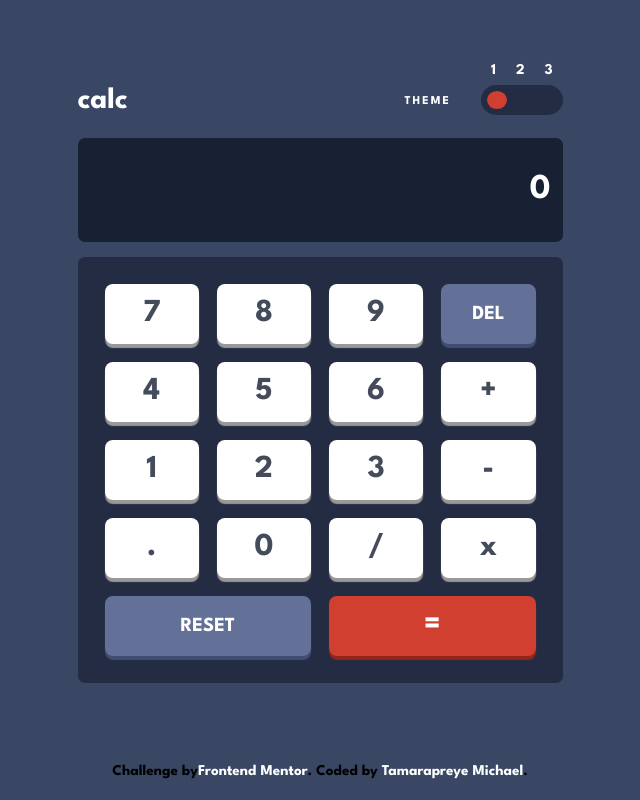
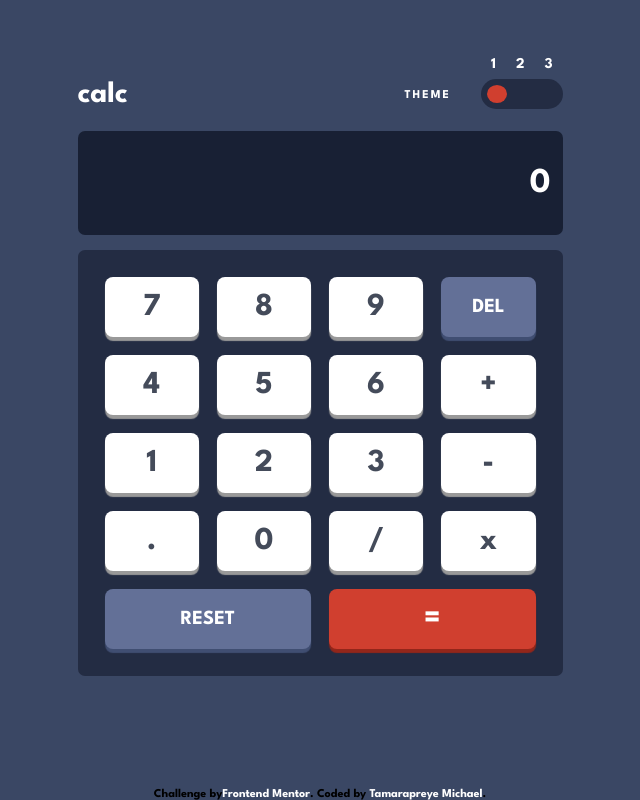
Before and after one commit to Tamarapreye-M/calculator_app, a React (Create React App) app: page / in a window 1280 px wide. Shown: the whole page, without its empty margins (320-960 px from the left). Built offline with nearby package versions, Linux system fonts and the light colour scheme.

Commit message:
styling updated

```diff
--- a/src/App.css
+++ b/src/App.css
@@ -42,7 +42,7 @@ button:not(.reset, .del) {
 
 #root {
 	height: 100vh;
-	padding: 1.5rem;
+	padding: 0rem 1.5rem;
 	display: grid;
 	margin-inline: auto;
 	max-width: min(100%, 530px);
@@ -143,14 +143,14 @@ main button {
 }
 
 .attribution {
-	font-size: 1rem;
+	font-size: 0.8rem;
 	text-align: center;
 	margin-top: auto;
 }
 .attribution button {
 	color: hsl(228, 45%, 44%);
 	color: var(--text-white);
-	font-size: 1rem;
+	font-size: 0.8rem;
 	cursor: pointer;
 	border: none;
 	background: transparent;
```
